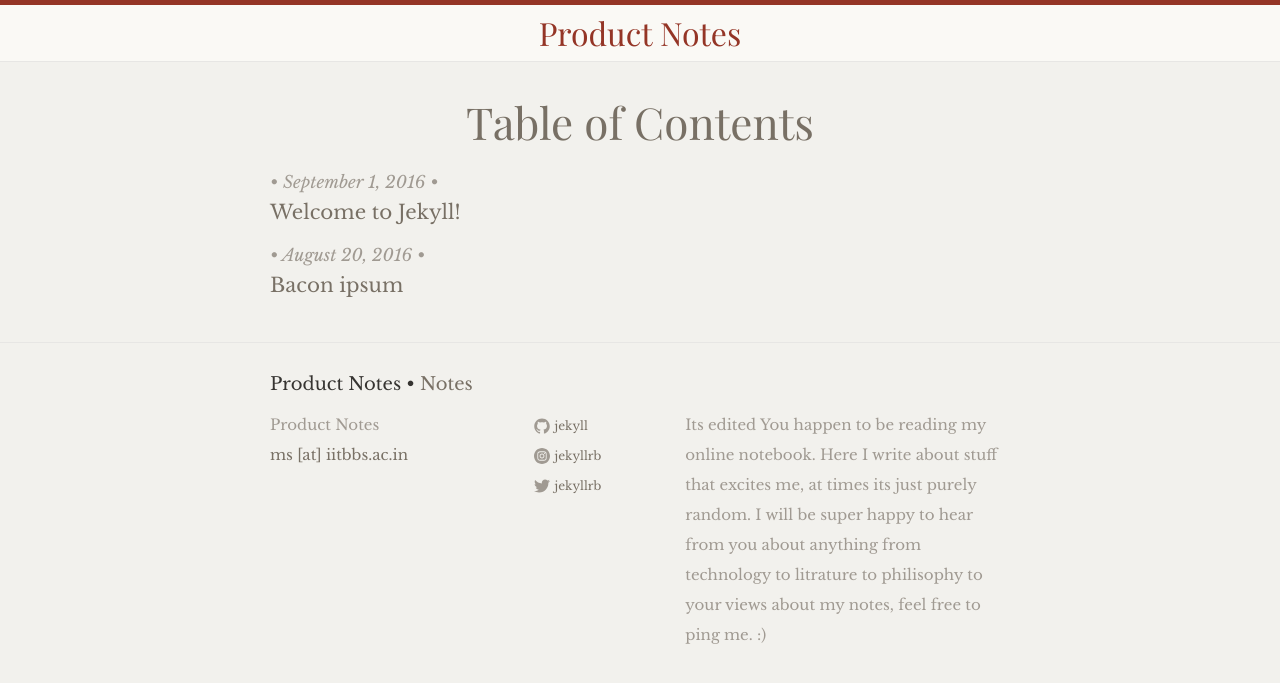
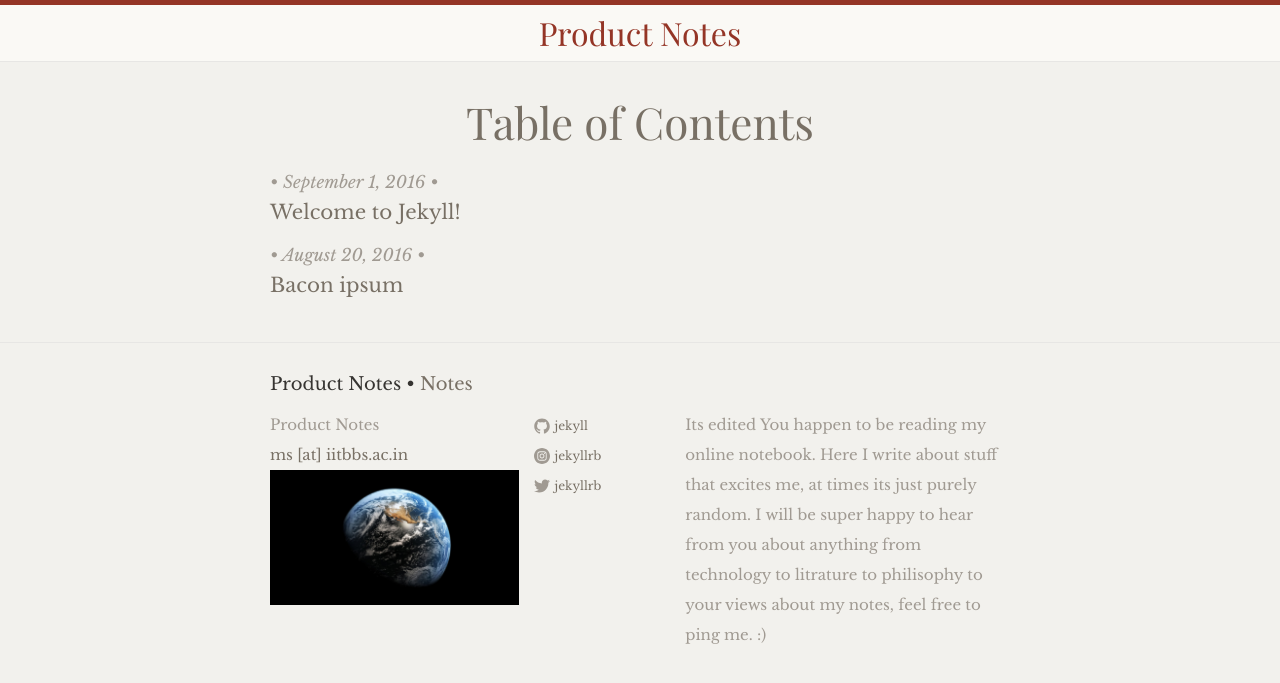
Before and after one commit to mathamonkey/Blog, a Jekyll site: the page built from table-of-contents.html, in a window 1280 px wide. Shown: the top 683 px of the page. Built offline with Jekyll 4.4.1, drawn with Linux system fonts in a browser that asks for light colours; some web fonts are replaced.

```diff
--- a/_includes/footer.html
+++ b/_includes/footer.html
@@ -9,6 +9,7 @@
 				<ul class="contact-list">
 					<li>{{ site.title }}</li>
 					<li><a href="mailto:{{ site.email }}">{{ site.email }}</a></li>
+					<li> <img src="{{site.baseurl}}/assets/earth.jpg" > </li>
 				</ul>
 			</div>
 
```
